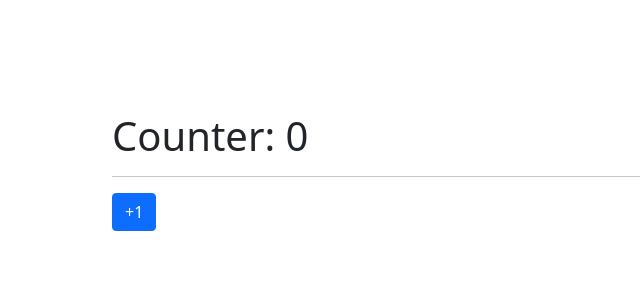
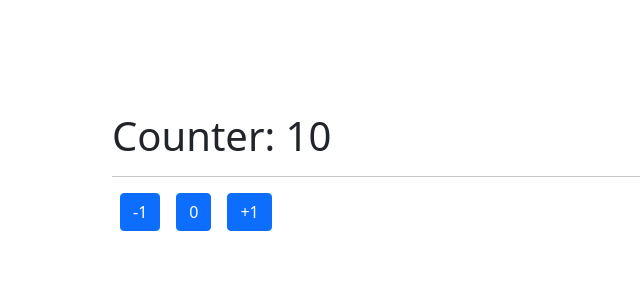
Before and after one commit to franciscomarin98/react-hook-app, a React (Vite) app: page / in a window 1280 px wide. Shown: the top 300 px of the page, without its empty margins (0-640 px from the left). Built offline with nearby package versions, Linux system fonts and the light colour scheme.

Commit message:
:sparkles:  feat: Custom Hook : useCounter

```diff
--- a/src/components/01-useState/CounterApp.tsx
+++ b/src/components/01-useState/CounterApp.tsx
@@ -1,26 +1,27 @@
 import './counter.css'
-import {useState} from "react";
+import useCounter from "../../hooks/useCounter";
 
 const CounterApp = () => {
-    const [state, setState] = useState({
-        counter1: 0,
-        counter2: 1,
-        counter3: 3
-    })
 
-    const {counter1} = state;
+    const {counter, incrementCounter, decrementCounter, resetCounter} = useCounter(10)
+
     return (
         <>
-            <h1>Counter: {counter1}</h1>
+            <h1>Counter: {counter}</h1>
             <hr/>
             <button
-                className={"btn btn-primary"}
-                onClick={() => {
-                    setState({
-                        ...state,
-                        counter1: counter1 + 1
-                    })
-                }}>
+                className={"btn btn-primary mx-2"}
+                onClick={decrementCounter}>
+                -1
+            </button>
+            <button
+                className={"btn btn-primary mx-2"}
+                onClick={resetCounter}>
+                0
+            </button>
+            <button
+                className={"btn btn-primary mx-2"}
+                onClick={incrementCounter}>
                 +1
             </button>
         </>
--- /dev/null
+++ b/src/hooks/useCounter.ts
@@ -0,0 +1,26 @@
+import {useState} from 'react';
+
+const useCounter = (initialState: number = 0) => {
+    const [counter, setCounter] = useState<number>(initialState);
+
+    const incrementCounter = () => {
+        setCounter(counter + 1);
+    }
+
+    const decrementCounter = () => {
+        setCounter(counter - 1);
+    }
+
+    const resetCounter = () => {
+        setCounter(0);
+    }
+
+    return {
+        counter,
+        setCounter,
+        incrementCounter,
+        decrementCounter,
+        resetCounter
+    }
+};
+export default useCounter;
```
